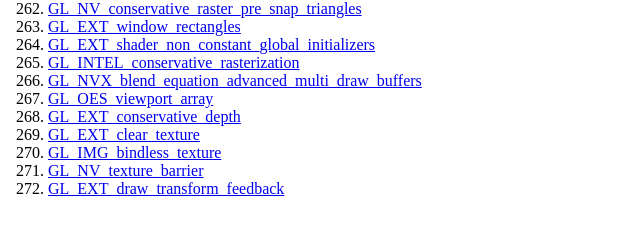
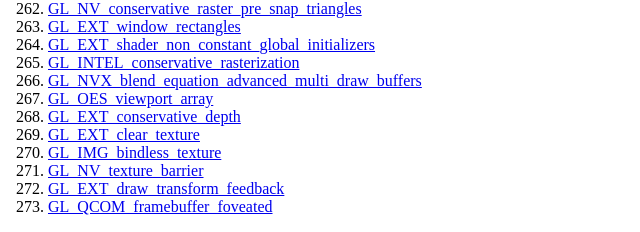
Before and after one commit to KhronosGroup/OpenGL-Registry, a PHP site: page /extensions/esext.php in a window 1280 px wide. Shown: the part 4868-5100 px from the top of the page, without its empty margins (0-640 px from the left). Before the commit the page ends 5064 px from the top, so only its background shows below. Run offline with PHP 8.4, Linux system fonts and the light colour scheme.

Commit message:
Rebuild esext.php to pick up latest extension.

```diff
--- a/extensions/esext.php
+++ b/extensions/esext.php
@@ -561,4 +561,6 @@
 </li>
 <li value=272><a href="extensions/EXT/EXT_draw_transform_feedback.txt">GL_EXT_draw_transform_feedback</a>
 </li>
+<li value=273><a href="extensions/QCOM/QCOM_framebuffer_foveated.txt">GL_QCOM_framebuffer_foveated</a>
+</li>
 </ol>
```
